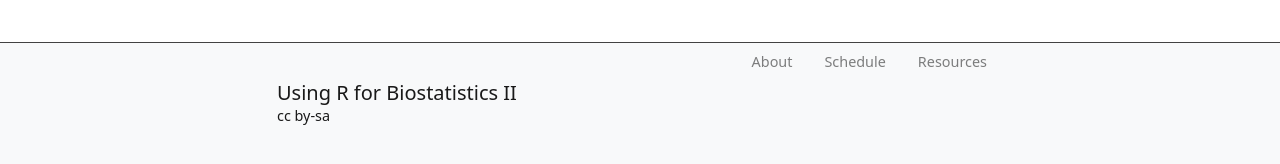
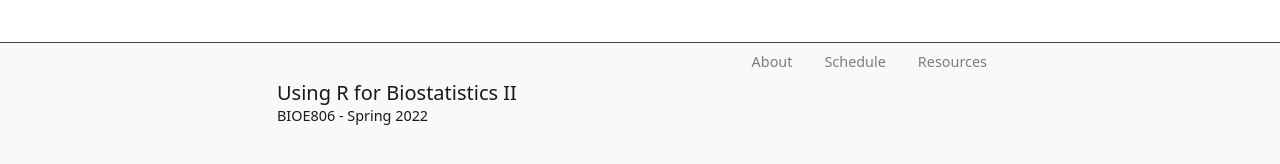
Before and after one commit to XiaoyuLiang/BIOE806-Spring2022, a Jekyll site: the page built from index.md, in a window 1280 px wide. Shown: the part 725-889 px from the top of the page. Built offline with Jekyll 4.4.1, drawn with Linux system fonts in a browser that asks for light colours.

Commit message:
Update footer.html

```diff
--- a/_includes/template/footer.html
+++ b/_includes/template/footer.html
@@ -11,7 +11,7 @@
         <div id="footer-title" class="col-md">
           <a class="h5" href="{{ '/' | relative_url }}">{{ site.title }}</a>
           <br>
-          <a href="https://creativecommons.org/licenses/by-sa/4.0/">cc by-sa</a> {{ site.pub_year }} {% if site.github_username %}<a href="https://github.com/{{ site.github_username }}">{{ site.author }}</a>{% else %}{{ site.author }}{% endif %}
+          <a href="https://creativecommons.org/licenses/by-sa/4.0/">BIOE806 - Spring 2022</a> {{ site.pub_year }} {% if site.github_username %}<a href="https://github.com/{{ site.github_username }}">{{ site.author }}</a>{% else %}{{ site.author }}{% endif %}
         </div>
         <div class="col-md">
           {% if site.search == true %}
```
